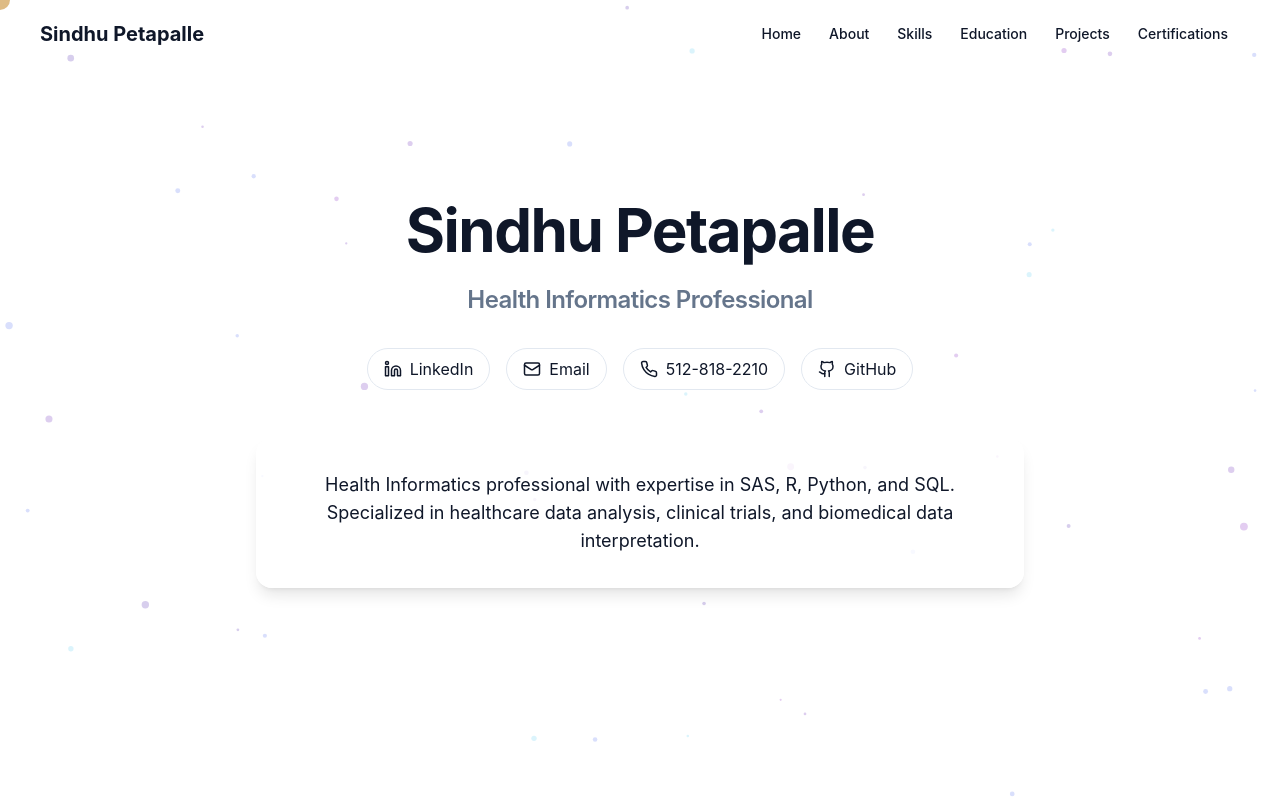
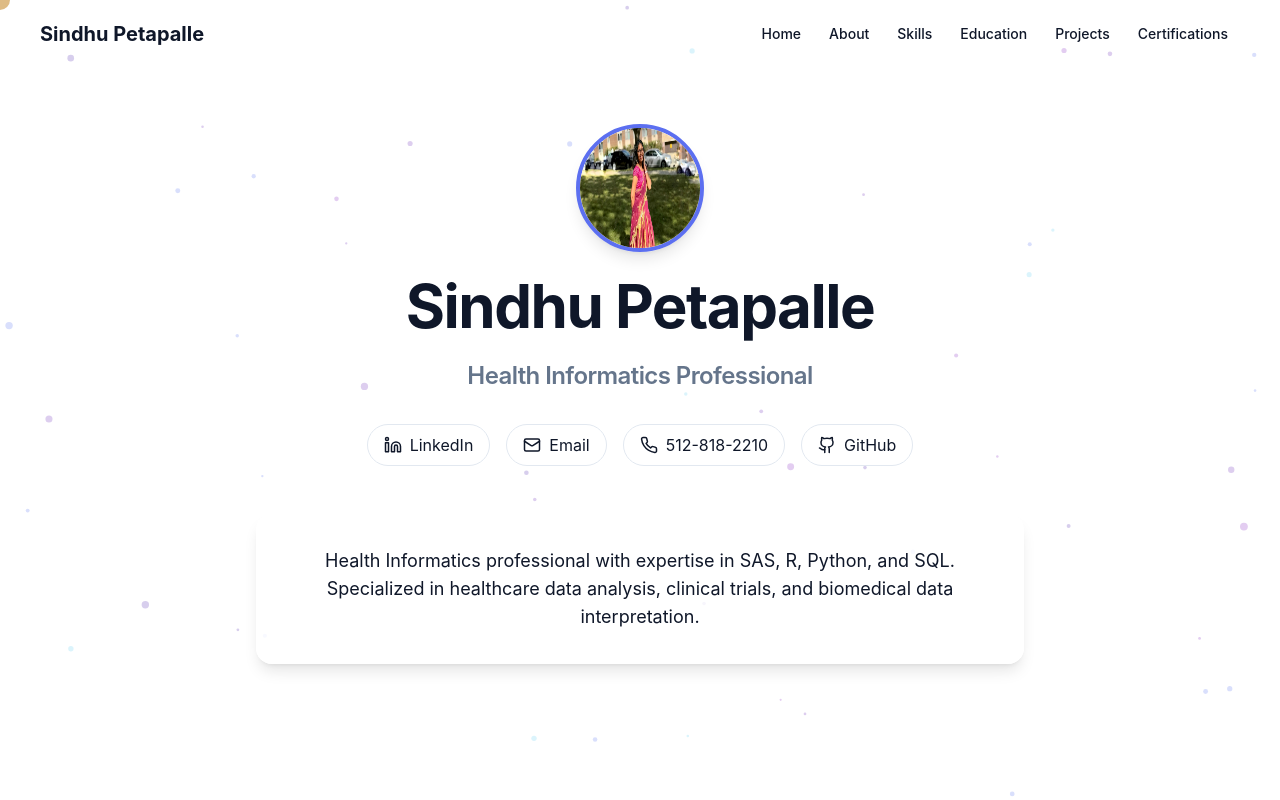
Before and after one commit to sindhup0102/sindhuresume, a React (Vite) app: page / in a window 1280 px wide. Shown: the top 800 px of the page. Built offline with nearby package versions, Linux system fonts and the light colour scheme.

Commit message:
Add profile picture
Added a profile picture to the application.

```diff
--- a/src/components/Hero.tsx
+++ b/src/components/Hero.tsx
@@ -2,6 +2,7 @@
 import React, { useEffect, useRef, useState } from 'react';
 import { ArrowDown, Briefcase, Github, Linkedin, Mail, Phone } from 'lucide-react';
 import { Button } from '@/components/ui/button';
+import { Avatar, AvatarImage, AvatarFallback } from '@/components/ui/avatar';
 
 const Hero = () => {
   const containerRef = useRef<HTMLDivElement>(null);
@@ -83,6 +84,13 @@ const Hero = () => {
         ref={containerRef}
         className="section-container max-w-5xl w-full flex flex-col items-center text-center"
       >
+        <div className="mb-6 animate-fade-in opacity-0" style={{ animationDelay: '0.1s', animationFillMode: 'forwards' }}>
+          <Avatar className="h-32 w-32 border-4 border-primary shadow-lg">
+            <AvatarImage src="/lovable-uploads/32a692ef-0558-4a52-831e-399f886575e4.png" alt="Sindhu Petapalle" />
+            <AvatarFallback>SP</AvatarFallback>
+          </Avatar>
+        </div>
+
         <h1 className="text-4xl md:text-5xl lg:text-6xl font-bold mb-6 animate-fade-in opacity-0" style={{ animationDelay: '0.2s', animationFillMode: 'forwards' }}>
           Sindhu Petapalle
         </h1>
--- a/src/components/ui/avatar.tsx
+++ b/src/components/ui/avatar.tsx
@@ -1,3 +1,4 @@
+
 import * as React from "react"
 import * as AvatarPrimitive from "@radix-ui/react-avatar"
 
```
Also changed, not shown: public/lovable-uploads/32a692ef-0558-4a52-831e-399f886575e4.png (added).
